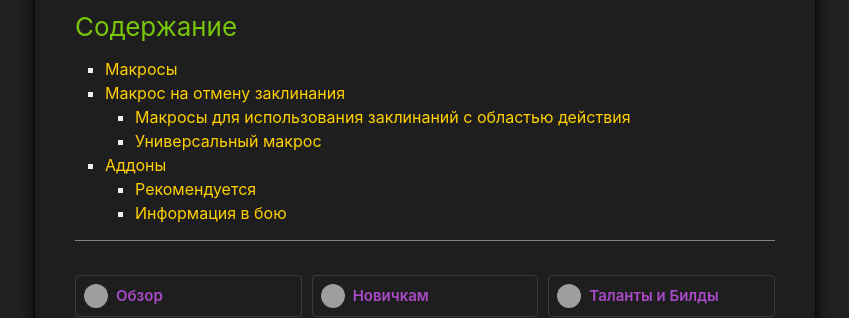
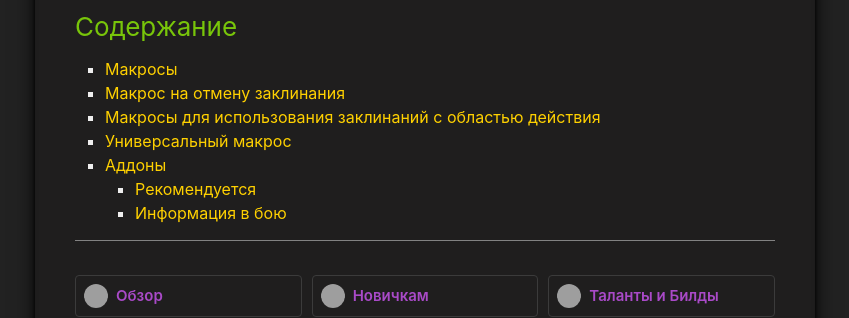
Before and after one commit to blacktempl/blacktempl.github.io, a Jekyll site: the page built from guide/vengeance/macros-addons.md, in a window 1280 px wide. Shown: the part 211-529 px from the top of the page, without its empty margins (215-1064 px from the left). Built offline with Jekyll 4.4.1, drawn with Linux system fonts in a browser that asks for light colours; a script that is not in the unit is left out; comment, search, counter and statistics services are not loaded; grey boxes are pictures that could not be loaded.

Commit message:
минидоп

```diff
--- a/guide/vengeance/macros-addons.md
+++ b/guide/vengeance/macros-addons.md
@@ -68,7 +68,7 @@ toc: true
 </code>
 </pre> -->
 
-### Макросы для использования заклинаний с областью действия
+## Макросы для использования заклинаний с областью действия
 
 Базовый макрос для применения заклинания в место, где находися курсор.
 
@@ -101,7 +101,7 @@ toc: true
 в комбинации с нажатой кнопкой Shift, то Печать огня будет применена под ногами персонажа.
 
 
-### Универсальный макрос
+## Универсальный макрос
 
 Полезные макросы которые полезно иметь...
 
```
